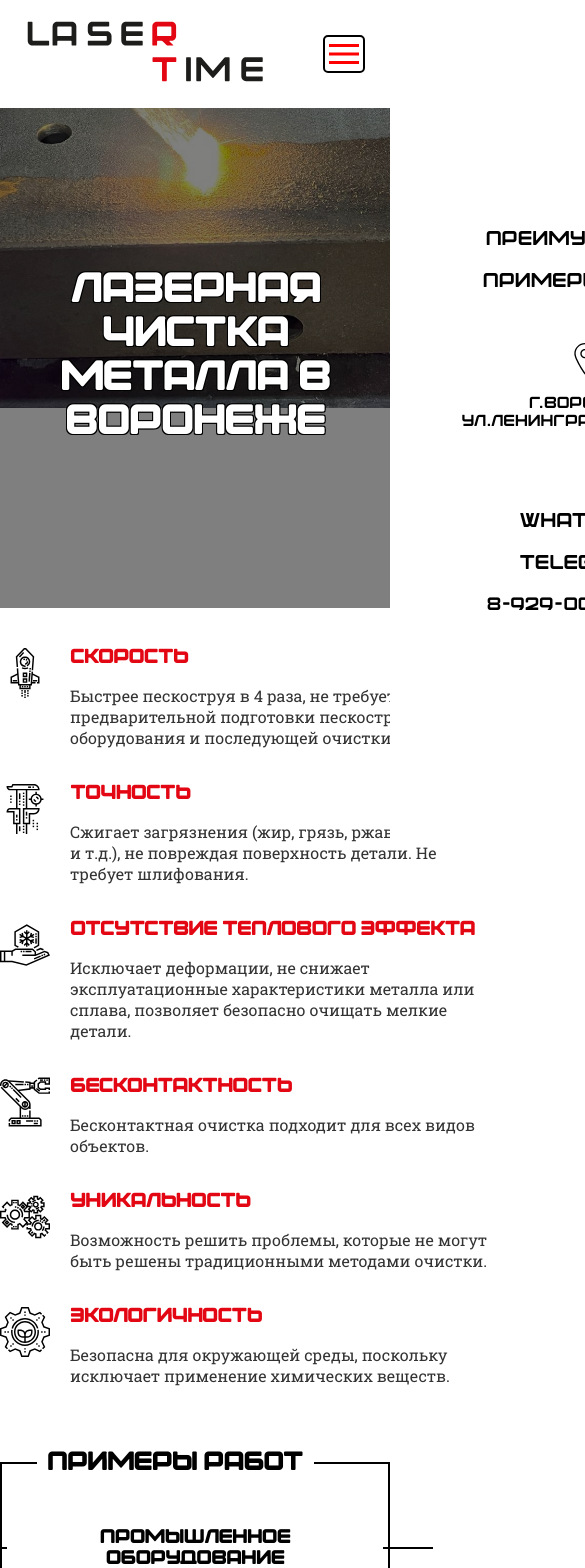
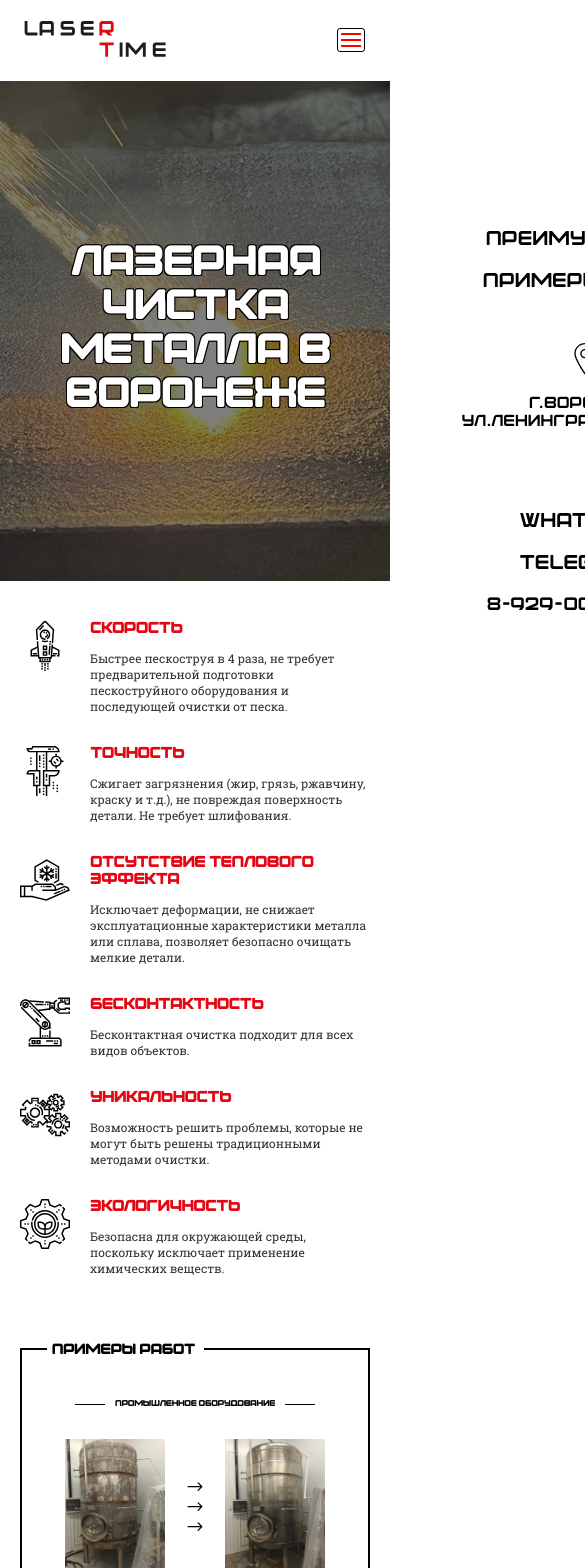
Before and after one commit to xSAPSANx/LaserTime, a React (Vite) app: page / in a window 390 px wide. Shown: the top 1568 px of the page, 585 px wide, since content can reach past the window. Built offline with nearby package versions, Linux system fonts and the light colour scheme.

Commit message:
finish adaptive

```diff
--- a/index.html
+++ b/index.html
@@ -3,7 +3,7 @@
 	<head>
 		<meta charset="UTF-8" />
 		<link rel="icon" type="image/svg+xml" href="/vite.svg" />
-		<meta name="viewport" content="width=device-width, initial-scale=0.9" />
+		<meta name="viewport" content="width=device-width, initial-scale=1.0" />
 		<title>Отчистка всех видов поверхностей лазером, в Воронеже!</title>
 	</head>
 	<body>
--- a/src/components/Advantages/index.scss
+++ b/src/components/Advantages/index.scss
@@ -6,7 +6,7 @@
 .features-block {
 	display: grid;
 
-	grid-template-columns: repeat(auto-fit, minmax(500px, 1fr)); // Адаптивная сетка
+	grid-template-columns: repeat(auto-fit, minmax(500px, 1fr));
 	gap: 20px;
 	max-width: 1000px;
 	margin: 40px auto;
@@ -24,7 +24,7 @@
 
 		.feature-content {
 			.feature-title {
-				font-size: 1.2rem;
+				font-size: 19px;
 				font-family: 'BOWLER-Regular', sans-serif;
 				color: #e30613; // Цвет заголовка
 				margin: 0 0 10px;
@@ -32,9 +32,30 @@
 			}
 
 			.feature-description {
-				font-size: 1rem;
-				color: #333; // Цвет текста
+				font-size: 16px;
+				color: #333;
 			}
 		}
 	}
 }
+
+@media (max-width: 1020px) {
+	.features-block {
+		margin: 40px 20px;
+	}
+}
+
+@media (max-width: 650px) {
+	.features-block .feature-item .feature-content .feature-title {
+		font-size: 15px;
+	}
+
+	.features-block .feature-item .feature-content .feature-description {
+		font-size: 12px;
+	}
+	.features-block {
+		display: grid;
+
+		grid-template-columns: repeat(auto-fit, minmax(300px, 1fr));
+	}
+}
--- a/src/components/Header/index.scss
+++ b/src/components/Header/index.scss
@@ -235,3 +235,9 @@ a {
 .no-scroll {
 	overflow: hidden;
 }
+
+@media (max-width: 530px) {
+	.container .logo {
+		width: 150px;
+	}
+}
--- a/src/components/Poster/index.scss
+++ b/src/components/Poster/index.scss
@@ -6,15 +6,15 @@
 .poster-container {
 	position: relative;
 	width: 100%;
-	height: 500px; // Высота секции
+	height: 500px;
 	display: flex;
 	align-items: center;
 	justify-content: center;
 	font-family: 'BOWLER-Regular', sans-serif;
 	background-image: url('/photo/posterbackground.jpeg');
-	background-size: cover;
+	background-size: auto;
 	background-repeat: no-repeat;
-	background-position: center -200px; // Начальная позиция
+	background-position: center -200px;
 	color: white;
 	text-shadow: -1px -1px 0 black, 1px -1px 0 black, -1px 1px 0 black, 1px 1px 0 black;
 
@@ -25,7 +25,7 @@
 		left: 0;
 		width: 100%;
 		height: 100%;
-		background: rgba(0, 0, 0, 0.5); // Затемнение
+		background: rgba(0, 0, 0, 0.5);
 		z-index: 1;
 	}
 
@@ -33,6 +33,6 @@
 		position: relative;
 		font-size: 2.5rem;
 		text-align: center;
-		z-index: 2; // Текст поверх затемнения
+		z-index: 2;
 	}
 }
--- a/src/components/Services/index.scss
+++ b/src/components/Services/index.scss
@@ -6,11 +6,11 @@
 .blockName {
 	font-family: 'BOWLER-Regular', sans-serif;
 	font-size: 25px;
-	margin-top: -14px;
-	margin-left: 20px;
-	padding: 0px 10px;
+	margin-top: -0.56em;
+	margin-left: 0.8em;
+	padding: 0px 0.4em;
 	background: white;
-	width: 257px;
+	width: 10.5em;
 }
 
 .containerServices {
@@ -21,3 +21,24 @@
 	padding: 0px 15px;
 	padding-bottom: 60px;
 }
+
+@media (max-width: 1100px) {
+	.containerServices {
+		margin: 60px 20px;
+	}
+}
+
+@media (max-width: 650px) {
+	.blockName {
+		font-size: 18px;
+		margin-top: -0.5em;
+		margin-left: 0.7em;
+		padding: 0px 0.35em;
+	}
+}
+
+@media (max-width: 440px) {
+	.blockName {
+		font-size: 14px;
+	}
+}
--- a/src/widgets/burgerButton/index.scss
+++ b/src/widgets/burgerButton/index.scss
@@ -54,7 +54,6 @@
 	}
 }
 
-/* Мобильное меню */
 .mobile-menu {
 	position: fixed;
 	top: 0;
@@ -99,3 +98,29 @@
 		display: none;
 	}
 }
+
+@media (max-width: 530px) {
+	@media (max-width: 530px) {
+		.container .menu-button {
+			width: 28px;
+			height: 24px;
+			border-width: 1.5px; /* Уменьшение толщины границы */
+			border-radius: 3px; /* Уменьшение скругления */
+		}
+
+		.menu-button .menu-button-line {
+			width: 20px; /* Уменьшение ширины линий */
+			height: 2px; /* Уменьшение толщины линий */
+			top: 50%;
+			left: 50%;
+		}
+
+		.menu-button .menu-button-line:nth-child(1) {
+			transform: translate(-50%, 5px);
+		}
+
+		.menu-button .menu-button-line:nth-child(3) {
+			transform: translate(-50%, -7px);
+		}
+	}
+}
--- a/src/widgets/showPhoto/index.scss
+++ b/src/widgets/showPhoto/index.scss
@@ -13,39 +13,41 @@
 	display: inline-block;
 	font-family: 'BOWLER-Regular', sans-serif;
 	margin: 30px auto;
-	position: relative; // Включаем относительное позиционирование для работы с псевдоэлементами
+	position: relative;
 	text-align: center;
-	color: #000; // Цвет текста, можно изменить по желанию
+	color: #000;
 
-	// Добавляем линии с помощью псевдоэлементов
 	&::before,
 	&::after {
 		content: '';
 		position: absolute;
-		bottom: 50%; // Центрируем линии по вертикали относительно текста
-		width: 50px; // Длина линии
-		height: 2px; // Толщина линии
-		background-color: #000; // Цвет линии
+		bottom: 50%;
+		width: 50px;
+		height: 2px;
+		background-color: #000;
 	}
 
-	// Линия слева
 	&::before {
-		left: -60px; // Отступ линии от текста
+		left: -60px;
 	}
 
-	// Линия справа
 	&::after {
-		right: -60px; // Отступ линии от текста
+		right: -60px;
 	}
 }
 
 .content {
 	display: flex;
+	align-items: center;
+	justify-content: center;
 
 	.arrowBlock {
+		display: flex;
+		justify-content: center;
+		align-items: center;
+		flex-direction: column;
 		width: 60px;
-		height: 0px;
-		margin-top: 160px;
+		height: 100%;
 
 		.arrow {
 			width: 60px;
@@ -55,6 +57,118 @@
 
 	.photoServices {
 		width: 400px;
-		margin: 0px auto;
+		margin: 0 auto;
 	}
 }
+
+@media (max-width: 940px) {
+	.content .photoServices {
+		width: 350px;
+	}
+
+	.content .arrowBlock .arrow {
+		width: 50px;
+		height: auto;
+	}
+}
+
+@media (max-width: 840px) {
+	.content .photoServices {
+		width: 300px;
+	}
+
+	.content .arrowBlock .arrow {
+		width: 45px;
+		height: auto;
+	}
+
+	.titleServices {
+		font-size: 15px;
+	}
+}
+
+@media (max-width: 750px) {
+	.content .photoServices {
+		width: 250px;
+	}
+
+	.content .arrowBlock .arrow {
+		width: 40px;
+		height: auto;
+	}
+
+	.arrowBlock .arrow {
+		width: 40px;
+	}
+}
+
+@media (max-width: 650px) {
+	.content .photoServices {
+		width: 200px;
+	}
+
+	.content .arrowBlock .arrow {
+		width: 35px;
+		height: auto;
+	}
+
+	.titleServices {
+		font-size: 12px;
+	}
+
+	.arrowBlock .arrow {
+		width: 30px;
+	}
+}
+
+@media (max-width: 550px) {
+	.content .photoServices {
+		width: 150px;
+	}
+
+	.content .arrowBlock .arrow {
+		width: 25px;
+		height: auto;
+	}
+
+	.titleServices {
+		font-size: 10px;
+	}
+
+	.titleServices::before,
+	.titleServices::after {
+		width: 30px;
+		height: 1px;
+	}
+
+	.titleServices::before {
+		left: -40px;
+	}
+
+	.titleServices::after {
+		right: -40px;
+	}
+
+	.arrowBlock .arrow {
+		width: 20px;
+	}
+}
+
+@media (max-width: 450px) {
+	.content .photoServices {
+		width: 100px;
+	}
+
+	.content .arrowBlock .arrow {
+		width: 20px;
+		height: auto;
+	}
+
+	.titleServices {
+		font-size: 8px;
+	}
+
+	.arrowBlock .arrow {
+		width: 15px;
+	}
+}
--- a/src/widgets/showPhoto/index.tsx
+++ b/src/widgets/showPhoto/index.tsx
@@ -13,7 +13,6 @@ export const ShowPhoto = ({ title, photoOld, photoNew }: propsPhoto) => {
 			<div className='content'>
 				<img className='photoServices' src={photoOld} />
 				<div className='arrowBlock'>
-					{' '}
 					<img className='arrow' src='/assets/arrowimage.svg' />
 					<img className='arrow' src='/assets/arrowimage.svg' />
 					<img className='arrow' src='/assets/arrowimage.svg' />
```
